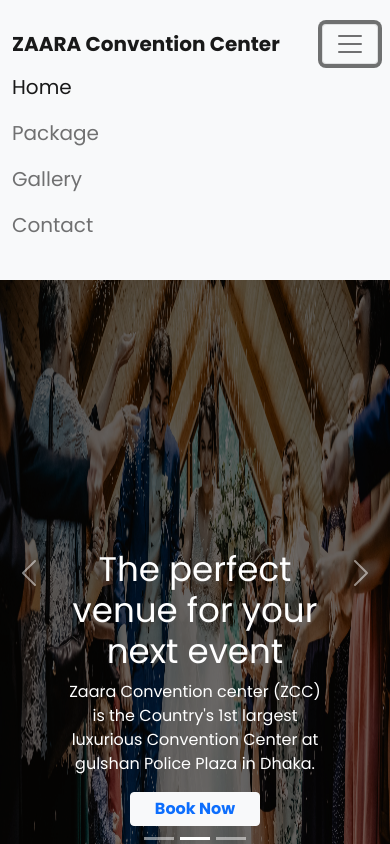
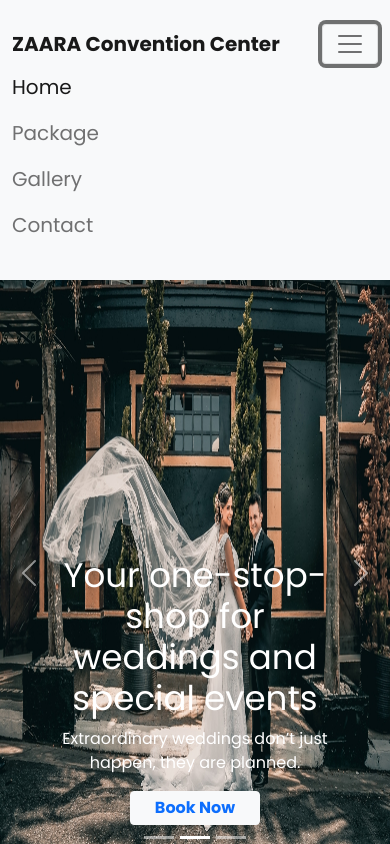
Before and after one commit to rokib97/convension-center, a plain HTML site: page index.html in a window 390 px wide. Both pictures are taken after a click on the button 350 px from the left and 44 px from the top of the page. Shown: the top 844 px of the page. Drawn offline with nearby package versions, Linux system fonts and the light colour scheme.

Commit message:
finising the title

```diff
--- a/css/style.css
+++ b/css/style.css
@@ -41,8 +41,10 @@ body {
 .custom-f-background {
   background-color: #0a0826;
 }
-@media only screen and (min-width: 375px) and (max-width: 576px) {
-.carousel-item img {
-  width: 100%;
-  height: 586px;
+
+@media screen and (min-width: 375px) and (max-width: 576px) {
+  .carousel-item img {
+    width: 100%;
+    height: 585px;
+  }
 }
--- a/index.html
+++ b/index.html
@@ -98,28 +98,6 @@
                     The perfect venue for your next event
                   </h1>
                   <p>
-                    Zaara Convention center (ZCC) is the Country's 1st largest
-                    luxurious Convention Center at gulshan Police Plaza in
-                    Dhaka.
-                  </p>
-                  <a
-                    href=""
-                    class="btn btn-light text-primary fw-bolder px-4 py-1"
-                    >Book Now</a
-                  >
-                </div>
-              </div>
-              <div class="carousel-item">
-                <img
-                  src="./images/banner.png"
-                  class="d-block w-100"
-                  alt="..."
-                />
-                <div class="carousel-caption d-md-block">
-                  <h1 class="display-4">
-                    The perfect venue for your next event
-                  </h1>
-                  <p>
                     Zaara Convention center (ZCC) <br />
                     is the Country's 1st largest luxurious Convention Center at
                     gulshan Police Plaza in Dhaka.
@@ -133,18 +111,35 @@
               </div>
               <div class="carousel-item">
                 <img
-                  src="./images/banner.png"
+                  src="./images/banner3 (2).jpg"
                   class="d-block w-100"
                   alt="..."
                 />
                 <div class="carousel-caption d-md-block">
                   <h1 class="display-4">
-                    The perfect venue for your next event
+                    Your one-stop-shop for weddings and special events
                   </h1>
                   <p>
-                    Zaara Convention center (ZCC) <br />
-                    is the Country's 1st largest luxurious Convention Center at
-                    gulshan Police Plaza in Dhaka.
+                    Extraordinary weddings don’t just happen, they are planned.
+                  </p>
+                  <a
+                    href=""
+                    class="btn btn-light text-primary fw-bolder px-4 py-1"
+                    >Book Now</a
+                  >
+                </div>
+              </div>
+              <div class="carousel-item">
+                <img
+                  src="./images/banner3 (1).jpg"
+                  class="d-block w-100"
+                  alt="..."
+                />
+                <div class="carousel-caption d-md-block">
+                  <h1 class="display-4">Make Any Occasion Unforgettable.</h1>
+                  <p>
+                    Sweetheart I ask no more than this, a kiss to build a dream
+                    on!
                   </p>
                   <a
                     href=""
```
Also changed, not shown: images/banner3 (1).jpg (added), images/banner3 (2).jpg (added), images/pexels-transtudios-photography-&-video-3082764.jpg (added).
